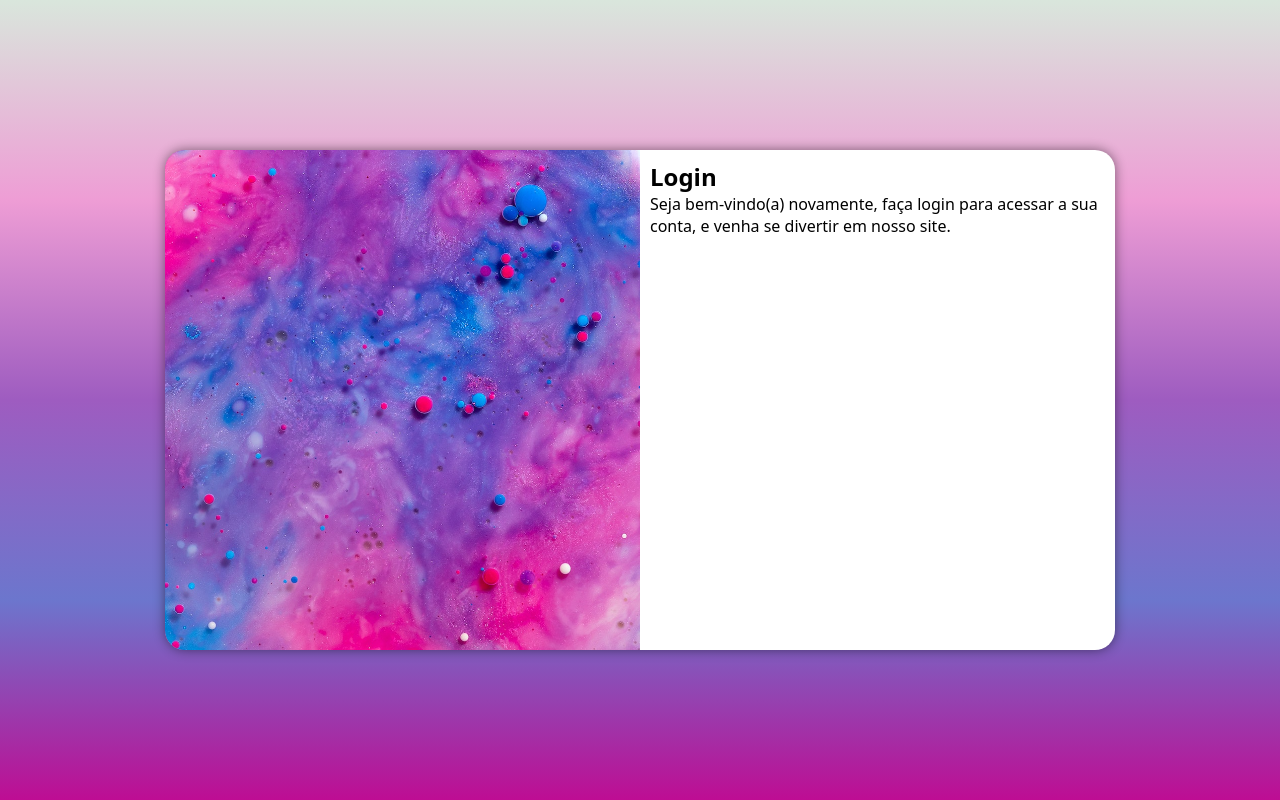
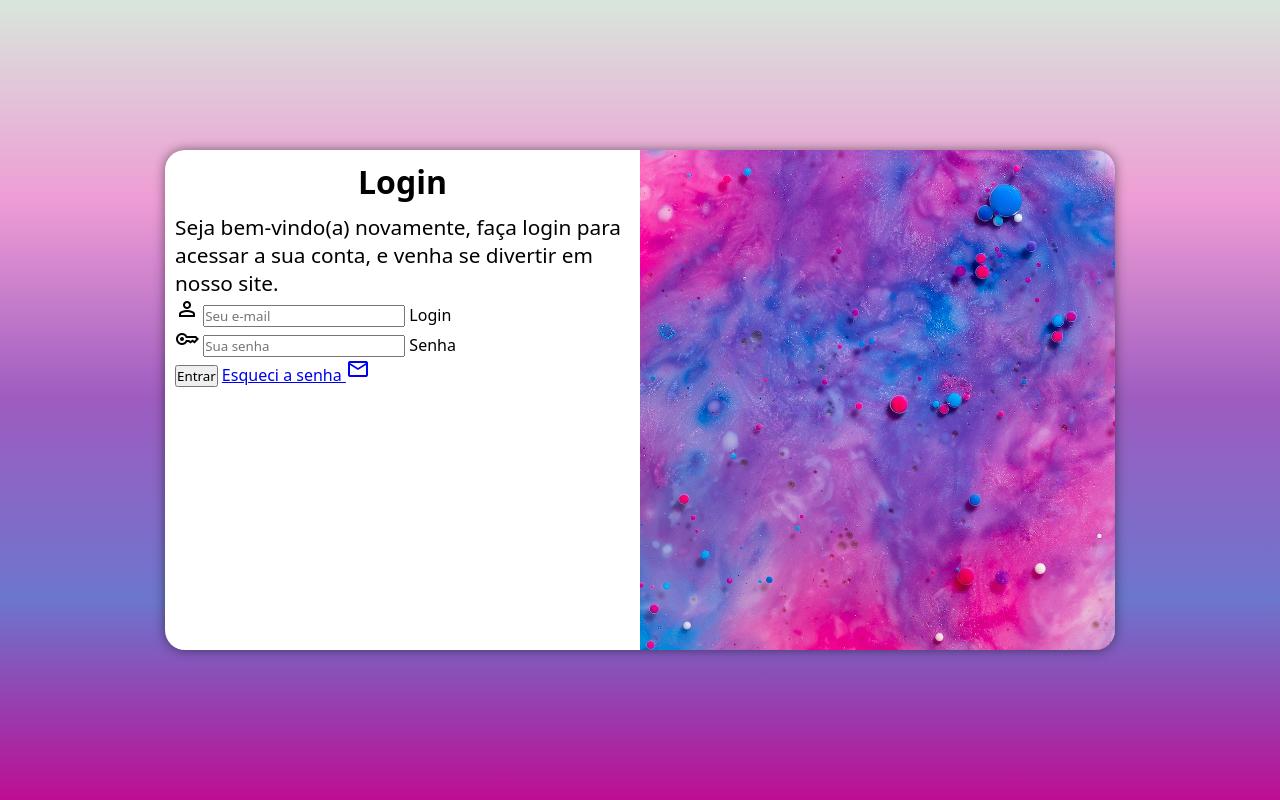
Before and after one commit to Reed0ne/projeto-login, a plain HTML site: page index.html in a window 1280 px wide. Drawn offline with nearby package versions, Linux system fonts and the light colour scheme.

Commit message:
Formulario atualizácion

```diff
--- a/estilos/mediaquery.css
+++ b/estilos/mediaquery.css
@@ -31,7 +31,7 @@ Grandes telas: 1200px adiante
     }
 }
 
-@media screen and (min-width: 993px) {
+@media screen and (min-width: 992px) {
     body {
         background-image: linear-gradient(to top, #BE0D93, #6C76CD, #9E5CC0,#EE9DD5, #D9E6DC);
     }
@@ -41,14 +41,22 @@ Grandes telas: 1200px adiante
     }
 
     #login > div#imagem {
+        float: right;
+        width: 50%;
+        height: 100%;
+    }
+
+    #login > div#formulario {
         float: left;
         width: 50%;
         height: 100%;
     }
 
-    #login > div#formulario {
-        float: right;
-        width: 50%;
-        height: 100%;
+    #formulario > h1 {
+        font-size: 2em;
+    }
+
+    #formulario > p {
+        font-size: 1.3em;
     }
 }
--- a/estilos/style.css
+++ b/estilos/style.css
@@ -57,3 +57,12 @@ main {
     display: block;
     padding: 10px;
 }
+
+#formulario > h1 {
+    text-align: center;
+    margin-bottom: 10px;
+}
+
+#formulario > p {
+    font-size: 0.8em;
+}
--- a/index.html
+++ b/index.html
@@ -7,6 +7,7 @@
     <title>Tela de login</title>
     <link rel="stylesheet" href="estilos/style.css">
     <link rel="stylesheet" href="estilos/mediaquery.css">
+    <link rel="stylesheet" href="https://fonts.googleapis.com/css2?family=Material+Symbols+Outlined:opsz,wght,FILL,GRAD@20..48,100..700,0..1,-50..200" />
 </head>
 <body>
     <main>
@@ -16,8 +17,21 @@
             <div id="formulario">
                 <h1>Login</h1>
                 <p>Seja bem-vindo(a) novamente, faça login para acessar a sua conta, e venha se divertir em nosso site.</p>
-                <form action="login.php" method="post">
-
+                <form action="login.php" method="post" autocomplete="on">
+                    <div class="campo">
+                        <span class="material-symbols-outlined">person</span>
+                        <input type="email" name="login" id="ilogin" placeholder="Seu e-mail" autocomplete="email" required>
+                        <label for="ilogin">Login</label>
+                    </div>
+                    <div class="campo">
+                        <span class="material-symbols-outlined">key</span>
+                        <input type="password" name="senha" id="isenha" placeholder="Sua senha" autocomplete="current-password" required minlength="8">
+                        <label for="isenha">Senha</label>
+                    </div>
+                    <input type="submit" value="Entrar">
+                    <a href="Esqueci.html">
+                        Esqueci a senha <span class="material-symbols-outlined">mail</span>
+                    </a>
                 </form>
             </div>
         </section>
```
